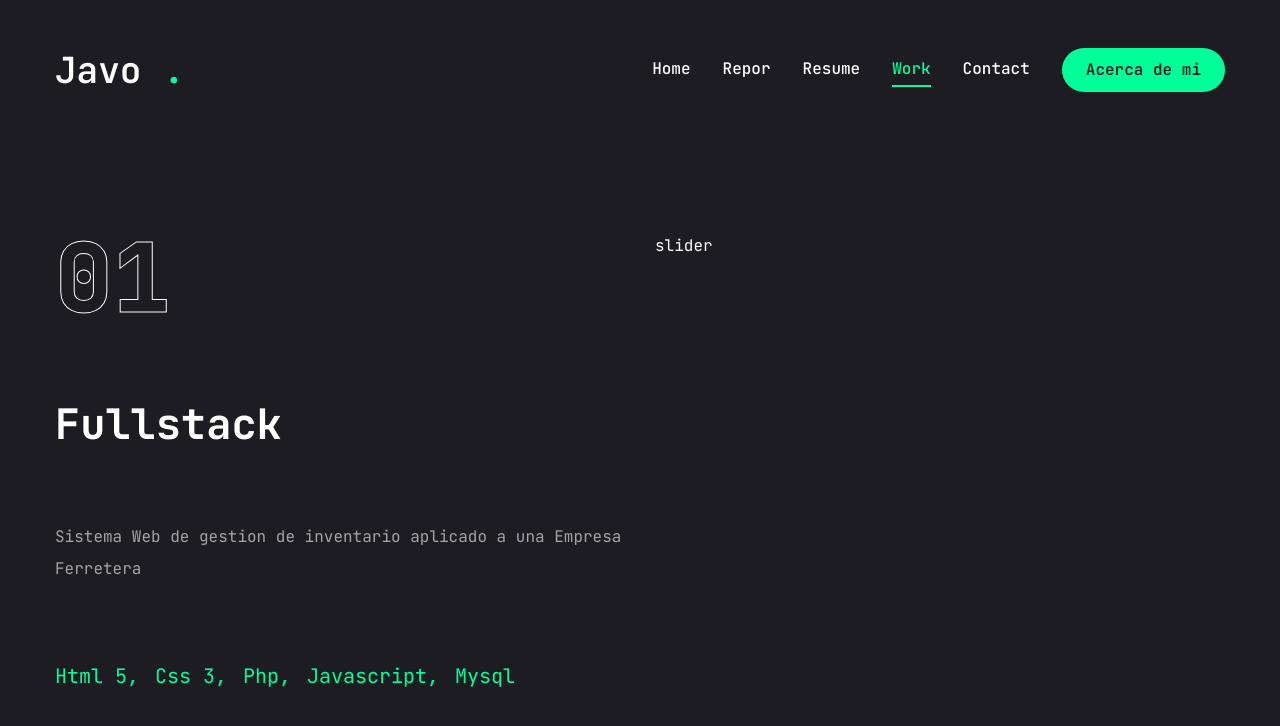
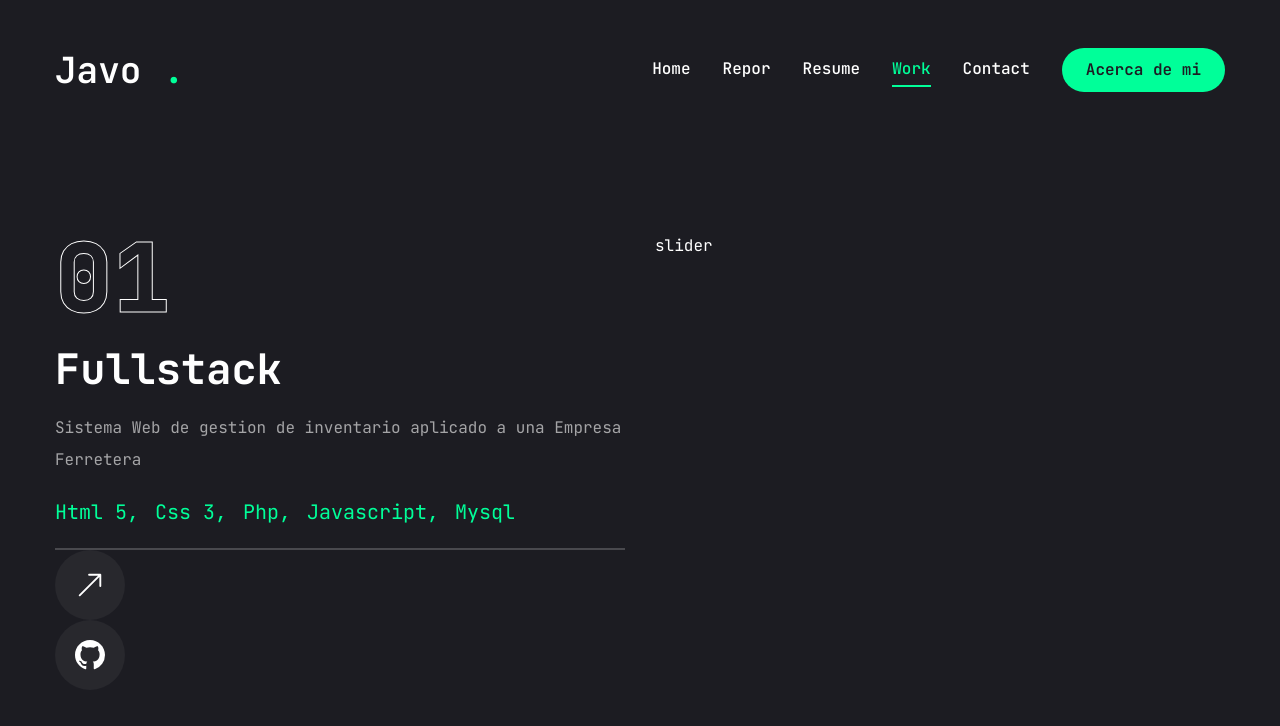
Before and after one commit to JavierMoreira23/portafolio, a Next.js app: page /work in a window 1280 px wide. Shown: the top 726 px of the page. Built offline with nearby package versions, Linux system fonts and the light colour scheme.

Commit message:
agregando los botones de git y live

```diff
--- a/app/work/page.jsx
+++ b/app/work/page.jsx
@@ -3,7 +3,7 @@ import {motion} from 'framer-motion';
 import React,{useState} from 'react';
 import {Swiper, SwiperSlide} from 'swiper/react';
 import "swiper/css";
-import { BsArrowUpRight, BaGithub } from 'react-icons/bs';
+import { BsArrowUpRight, BaGithub, BsGithub } from 'react-icons/bs';
 
 import {
     Tooltip,
@@ -13,8 +13,8 @@ import {
 
 } from "@/components/ui/tooltip"
 
-import link from "next/link";
-import Image from 'next/image';
+import Link from "next/link";
+import image from 'next/image';
 import { Description } from '@radix-ui/react-dialog';
 
 const projects =[
@@ -96,6 +96,37 @@ const Work = () =>{
                         } )
                             }
                     </ul>
+                    {/**border */}
+                    <div className='border-t-2 border-white/20 '>
+                    {/**buttons */}
+                    <div>
+                        <Link href={project.live}>
+                            <TooltipProvider delayDuration={100}>
+                                <Tooltip>
+                                    <TooltipTrigger className='w-[70px] h-[70px] rounded-full bg-white/5 flex justify-center items-center group '>
+                                    <BsArrowUpRight className='text-white text-3xl group-hover:text-accent'/>
+                                    </TooltipTrigger>
+                                    <TooltipContent>
+                                        <p>Live project</p>
+                                    </TooltipContent>
+                                </Tooltip>
+                            </TooltipProvider>
+                        </Link>
+                        <Link href={project.github}>
+                            <TooltipProvider delayDuration={100}>
+                                <Tooltip>
+                                    <TooltipTrigger className='w-[70px] h-[70px] rounded-full bg-white/5 flex justify-center items-center group '>
+                                    <BsGithub className='text-white text-3xl group-hover:text-accent'/>
+                                    </TooltipTrigger>
+                                    <TooltipContent>
+                                        <p>Github repository</p>
+                                    </TooltipContent>
+                                </Tooltip>
+                            </TooltipProvider>
+                        </Link>
+                        {/**2.24.50 */}
+                    </div>
+                    </div>
                 </div>
                 <div className='w-full xl:w-[50%]'>slider</div>
             </div>
```
